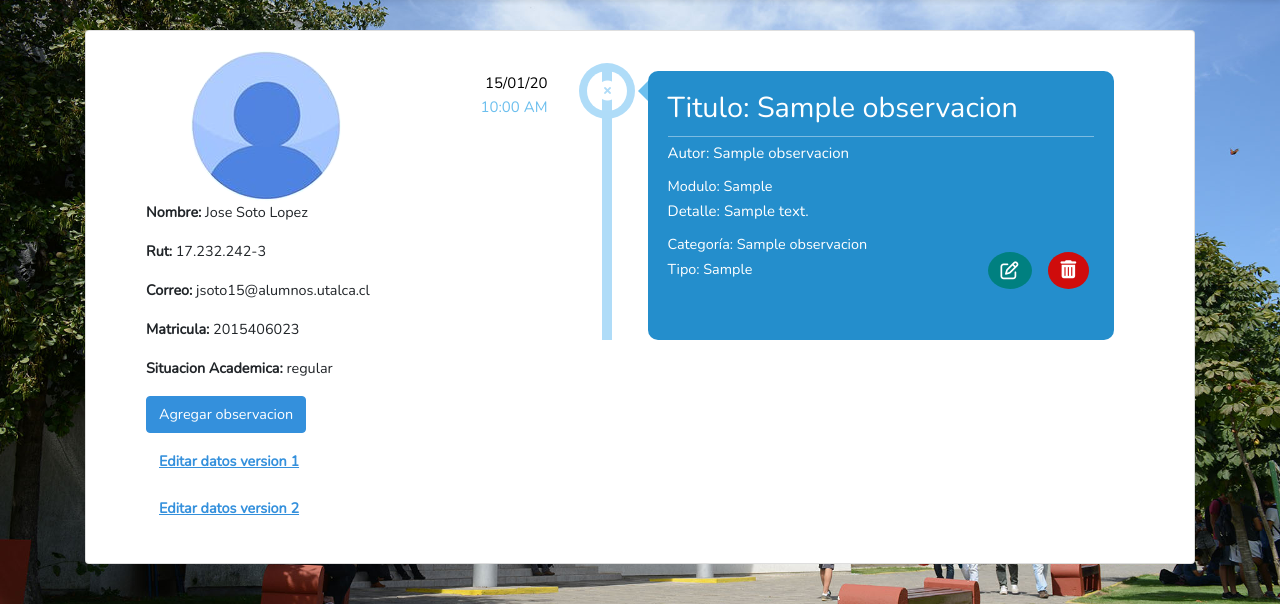
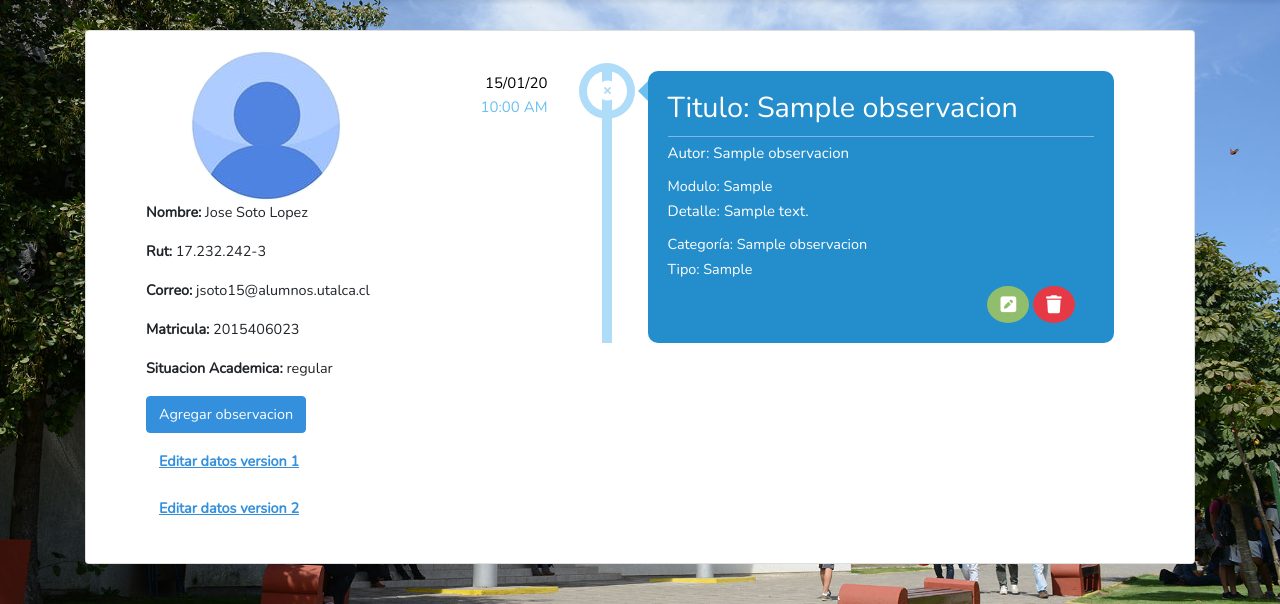
Before and after one commit to lgsilvestre/StudentTimeLine_G3, a Laravel app: page /estudiante/1 in a window 1280 px wide. Shown: the part 62-666 px from the top of the page. Run offline with Laravel 8, Linux system fonts and the light colour scheme; a user stored in the database is signed in; data comes from the database, SQL or seed files in the repository; tables that the repository leaves empty hold one stand-in row (values such as "Sample post"); style sheets or scripts are compiled from the project's sources; parts of the project's set-up code (start-up, migrations or seed data) failed here and were passed over; some libraries are stand-ins or nearby versions; some web fonts are replaced.

Commit message:
Arreglando iconos de editar y eliminar observación

```diff
--- a/public/css/custom.css
+++ b/public/css/custom.css
@@ -531,27 +531,26 @@
   }
 
   .editar-observacion{
-    margin-top: -50px;
-    margin-left: 320px;
     color: white;
-    background-color: teal;
+    background-color: #90be6d;
     border-radius: 50%;
+    position: relative;
+    left:75%;
   }
 
   .editar-observacion:hover{
     color: white;
-    background-color:rgb(1, 88, 88);
+
   }
 
   .eliminar-observacion{
-    margin-top: -85px;
-    margin-left: 380px;
     color: white;
-    background-color: rgb(207, 12, 12);
+    background-color: #e63946;
     border-radius: 50%;
+    position: relative;
+    left:75%;
   }
 
   .eliminar-observacion:hover{
-    color:white;
-    background-color:  rgb(134, 0, 0);
+    color:rgb(202, 195, 195);
   }
--- a/resources/views/Estudiante/show.blade.php
+++ b/resources/views/Estudiante/show.blade.php
@@ -84,12 +84,13 @@
                                                     <h6 id="categoria_observacion">Categoría: {{$observacion->nombre_categoria}}</h6>
                                                     <h6 id="tipo_observacion">Tipo: {{$observacion->tipo_observacion}}</h6>
                                                 </footer>
+
                                                     <!--SI EL TIEMPO DESDE QUE SE CREO ES MENOR A 24 HORAS-->
-                                                <button type="button" class="btn editar-observacion" id="boton-editarobservacion" onclick="editar_observacion('{{$observacion->titulo}}','{{$observacion->nombre_autor}}','{{$observacion->modulo}}','{{$observacion->descripcion}}','{{$observacion->nombre_categoria}}','{{$observacion->tipo_observacion}}','{{$observacion->id}}')">
-                                                    <i class="fa fa-edit fa-lg" aria-hidden="true"></i>
+                                                <button type="button" class="btn btn-md editar-observacion " id="boton-editarobservacion" onclick="editar_observacion('{{$observacion->titulo}}','{{$observacion->nombre_autor}}','{{$observacion->modulo}}','{{$observacion->descripcion}}','{{$observacion->nombre_categoria}}','{{$observacion->tipo_observacion}}','{{$observacion->id}}')">
+                                                    <i class="fas fa-pen-square fa-lg"  aria-hidden="true"></i>
                                                 </button>
-                                                <button type="button" class="btn eliminar-observacion" id="boton-eliminarObservacion" onclick="eliminar_observacion('{{$observacion->id}}')">
-                                                    <i class="fa fa-trash fa-lg" aria-hidden="true"></i>
+                                                <button type="button" class="btn btn-md eliminar-observacion" id="boton-eliminarObservacion" onclick="eliminar_observacion('{{$observacion->id}}')">
+                                                    <i class="fas fa-trash fa-lg" aria-hidden="true"></i>
                                                 </button>
                                             </div>
                                         </li>
```
Also changed, not shown: resources/views/Usuario/index.blade.php (+4 -3 lines).
